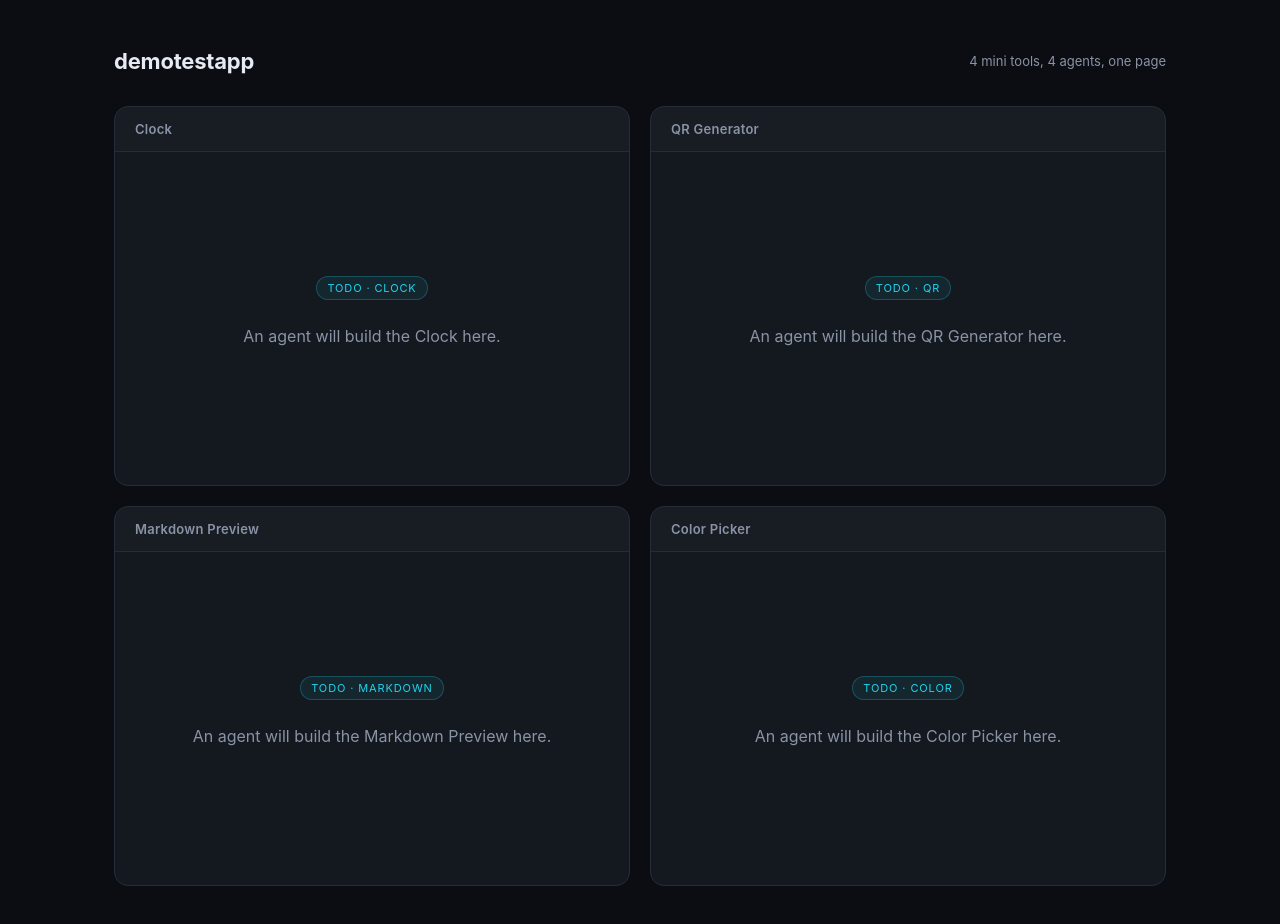
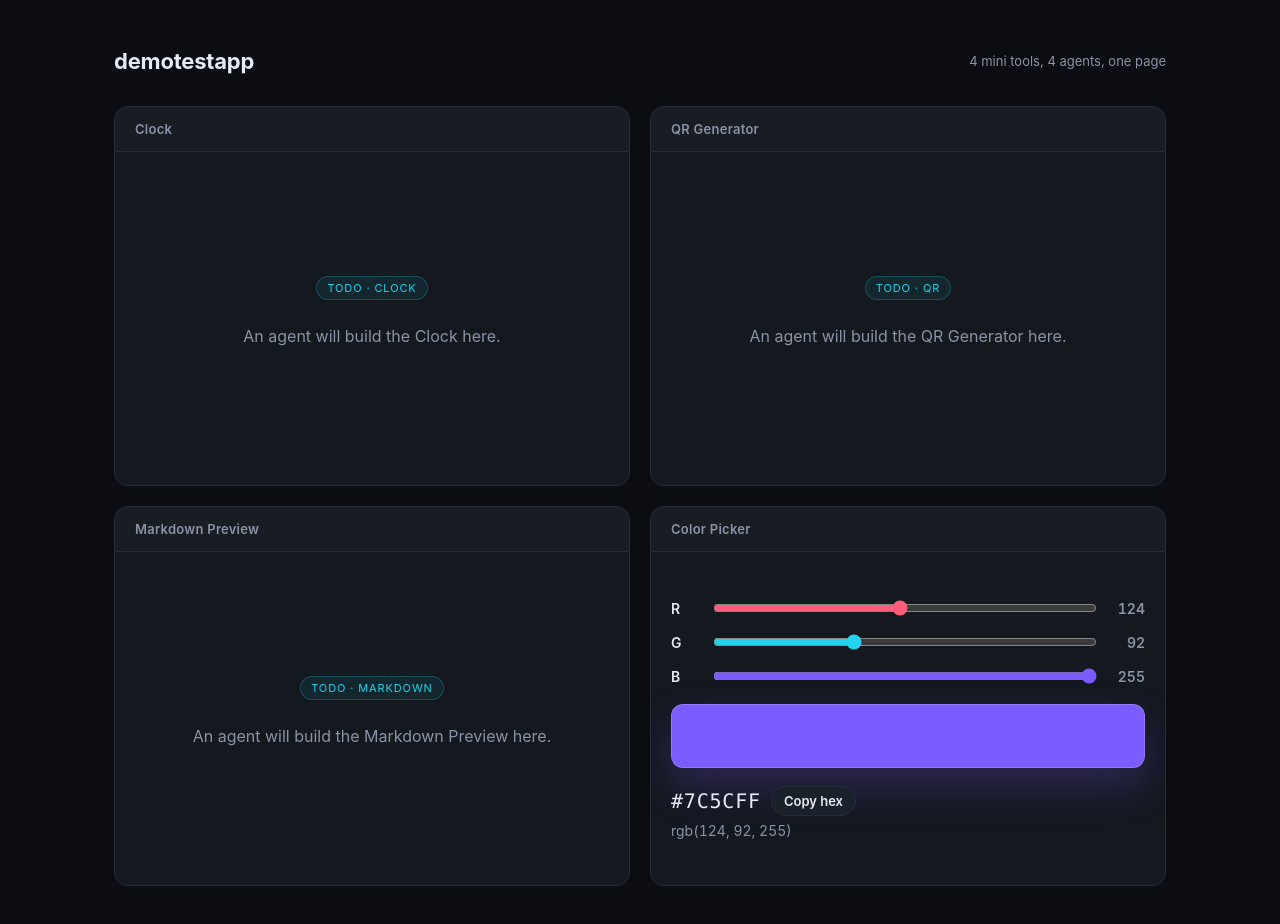
Before and after one commit to feritzcan2/demotestapp, a React (Vite) app: page / in a window 1280 px wide. Shown: the top 924 px of the page. Built offline with nearby package versions, Linux system fonts and the light colour scheme.

Commit message:
feat: color widget

```diff
--- a/src/widgets/Color.tsx
+++ b/src/widgets/Color.tsx
@@ -1,8 +1,149 @@
+import { useEffect, useMemo, useState } from "react";
+
+const DEFAULT_RGB = {
+  r: 124,
+  g: 92,
+  b: 255,
+};
+
+function toHex(value: number) {
+  return value.toString(16).padStart(2, "0").toUpperCase();
+}
+
 export function Color() {
+  const [red, setRed] = useState(DEFAULT_RGB.r);
+  const [green, setGreen] = useState(DEFAULT_RGB.g);
+  const [blue, setBlue] = useState(DEFAULT_RGB.b);
+  const [copied, setCopied] = useState(false);
+
+  const hex = useMemo(
+    () => `#${toHex(red)}${toHex(green)}${toHex(blue)}`,
+    [red, green, blue],
+  );
+  const rgb = `rgb(${red}, ${green}, ${blue})`;
+
+  useEffect(() => {
+    if (!copied) return;
+
+    const timeout = window.setTimeout(() => setCopied(false), 1500);
+    return () => window.clearTimeout(timeout);
+  }, [copied]);
+
+  const copyHex = async () => {
+    await navigator.clipboard.writeText(hex);
+    setCopied(true);
+  };
+
+  const sliders = [
+    { label: "R", value: red, setValue: setRed, color: "#ff5c7a" },
+    { label: "G", value: green, setValue: setGreen, color: "#22d3ee" },
+    { label: "B", value: blue, setValue: setBlue, color: "#7c5cff" },
+  ];
+
   return (
-    <div className="placeholder">
-      <span className="badge">TODO · color</span>
-      <p>An agent will build the Color Picker here.</p>
+    <div
+      style={{
+        display: "flex",
+        flex: 1,
+        flexDirection: "column",
+        gap: 18,
+        justifyContent: "center",
+      }}
+    >
+      <div style={{ display: "grid", gap: 14 }}>
+        {sliders.map(({ label, value, setValue, color }) => (
+          <label
+            key={label}
+            style={{
+              display: "grid",
+              gap: 8,
+              gridTemplateColumns: "32px 1fr 42px",
+              alignItems: "center",
+              color: "var(--text)",
+              fontSize: 14,
+              fontWeight: 600,
+            }}
+          >
+            <span>{label}</span>
+            <input
+              type="range"
+              min="0"
+              max="255"
+              value={value}
+              onChange={(event) => setValue(Number(event.target.value))}
+              style={{ accentColor: color, width: "100%" }}
+              aria-label={`${label} color channel`}
+            />
+            <span
+              style={{
+                color: "var(--muted)",
+                fontVariantNumeric: "tabular-nums",
+                textAlign: "right",
+              }}
+            >
+              {value}
+            </span>
+          </label>
+        ))}
+      </div>
+
+      <div
+        aria-label={`Color preview ${hex}`}
+        style={{
+          height: 64,
+          width: "100%",
+          borderRadius: 12,
+          background: rgb,
+          border: "1px solid rgba(255, 255, 255, 0.18)",
+          boxShadow: `0 18px 44px ${rgb.replace("rgb", "rgba").replace(")", ", 0.24)")}`,
+        }}
+      />
+
+      <div style={{ display: "grid", gap: 6 }}>
+        <div
+          style={{
+            display: "flex",
+            alignItems: "center",
+            gap: 10,
+            flexWrap: "wrap",
+          }}
+        >
+          <code
+            style={{
+              fontFamily:
+                'ui-monospace, SFMono-Regular, Menlo, Monaco, Consolas, "Liberation Mono", "Courier New", monospace',
+              fontSize: 20,
+              letterSpacing: "0.04em",
+            }}
+          >
+            {hex}
+          </code>
+          <button
+            type="button"
+            onClick={copyHex}
+            style={{
+              border: "1px solid var(--border)",
+              borderRadius: 999,
+              background: "var(--panel-2)",
+              color: copied ? "var(--accent-2)" : "var(--text)",
+              padding: "6px 12px",
+              fontSize: 13,
+              fontWeight: 600,
+            }}
+          >
+            {copied ? "Copied!" : "Copy hex"}
+          </button>
+        </div>
+        <div
+          style={{
+            color: "var(--muted)",
+            fontSize: 14,
+            fontVariantNumeric: "tabular-nums",
+          }}
+        >
+          {rgb}
+        </div>
+      </div>
     </div>
   );
 }
```
